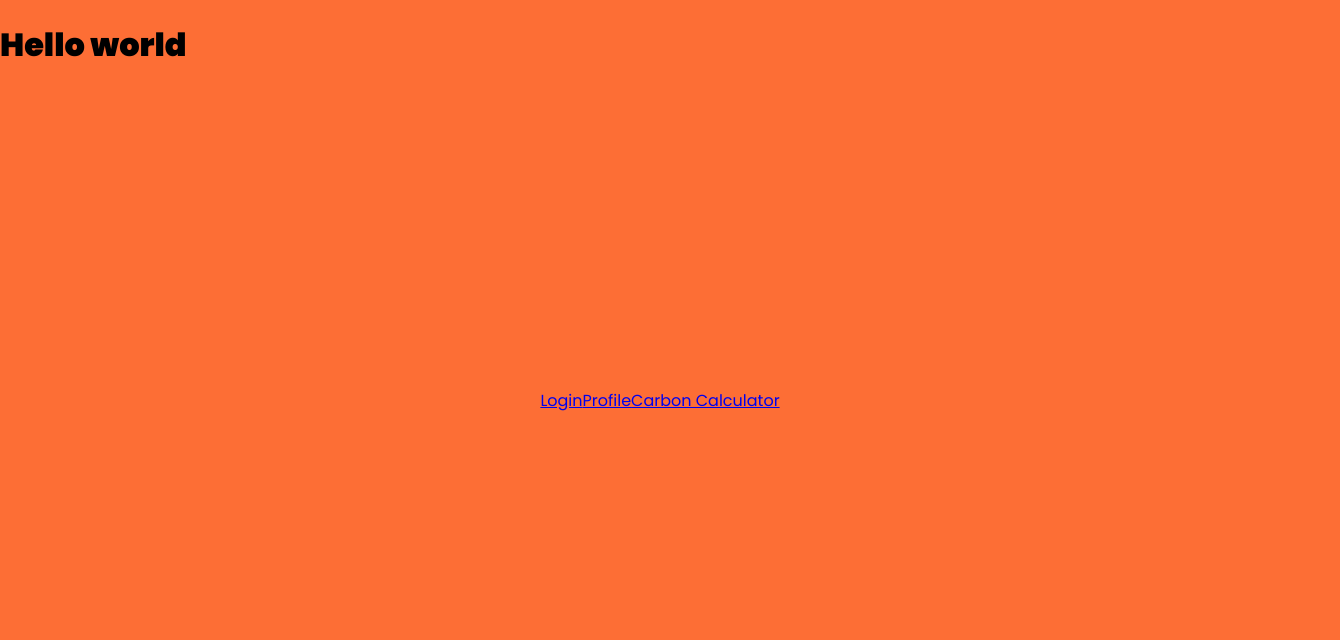
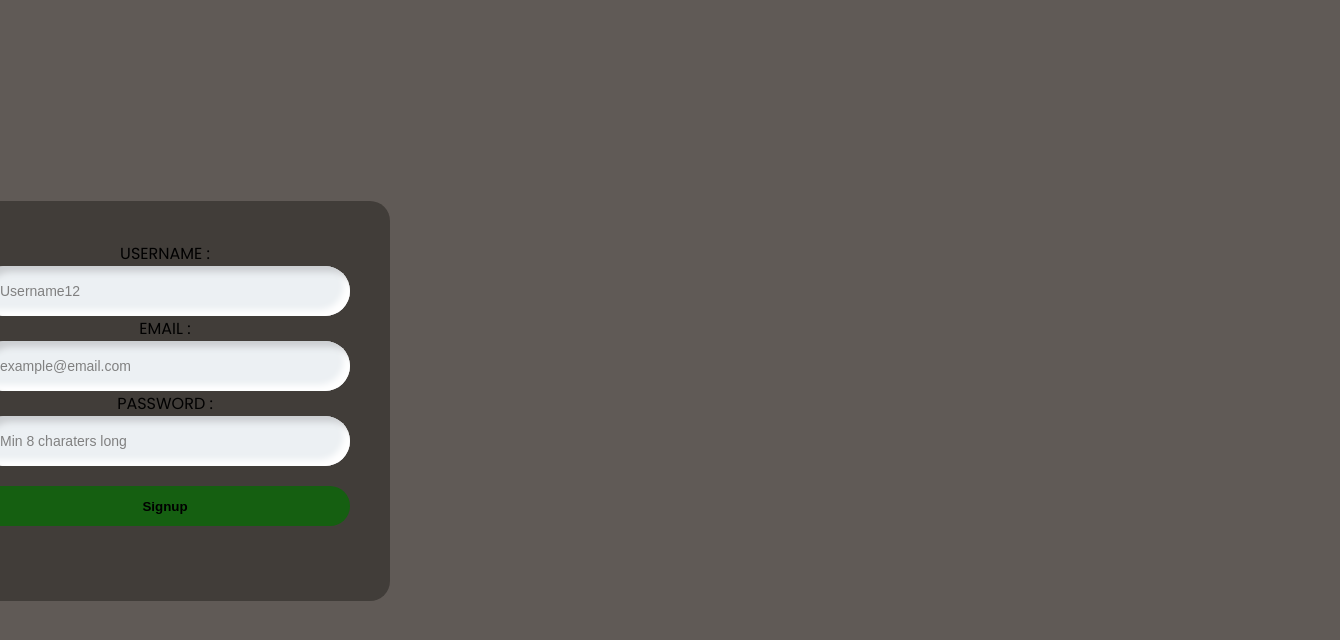
Before and after one commit to NLynch5/M30D5FE, a React (Create React App) app: page /signup in a window 1280 px wide. Shown: the top 640 px of the page, 1340 px wide, since content can reach past the window. Built offline with nearby package versions, Linux system fonts and the light colour scheme.

Commit message:
Signup not finished

```diff
--- a/src/App.js
+++ b/src/App.js
@@ -7,7 +7,8 @@ import Signup from "./components/signup";
 
 import "./App.css";
 import "./components/profile.css";
-import "./components/login.css";
+
+
 
 const App = () => {
   return (
@@ -16,15 +17,15 @@ const App = () => {
         <nav>
           <ul>
             <li className="endpoint">
-              <Link to="/">Login</Link>
+              <Link to="/"></Link>
             </li>
             <li className="endpoint">
               <Link id="link" to="/profile">
-                Profile
+
               </Link>
             </li>
             <li className="endpoint">
-              <Link to="/calculator">Carbon Calculator</Link>
+              <Link to="/calculator"></Link>
             </li>
           </ul>
         </nav>
--- a/src/components/login.js
+++ b/src/components/login.js
@@ -1,4 +1,5 @@
 import { Link } from "react-router-dom";
+
 
 const Login = () => {
   return (
--- a/src/components/signup.css
+++ b/src/components/signup.css
@@ -0,0 +1,95 @@
+@import url("https://fonts.googleapis.com/css2?family=Poppins:wght@400;900&display=swap");
+
+ul {
+  display: flex;
+  list-style-type: none;
+  text-align: center;
+  flex-direction: row;
+  justify-content: space-evenly;
+}
+
+body {
+  margin: 0;
+  width: 100vw;
+  height: 100vh;
+  background: #605a56;
+  display: flex;
+  align-items: center;
+  text-align: center;
+  justify-content: center;
+  place-items: center;
+  overflow: hidden;
+  font-family: poppins;
+}
+
+.s-container {
+  position: relative;
+  width: 450px;
+  height: 400px;
+  margin-bottom: 30px;
+  margin-right: 950px;
+  border-radius: 20px;
+  padding: 40px;
+  box-sizing: border-box;
+  background: #413d39;
+  /* box-shadow: 14px 14px 20px #4ce231, -14px -14px 20px #4ce231; */
+}
+
+.inputs {
+  text-align: left;
+  margin-top: 30px;
+}
+
+.s-label,
+input,
+button {
+  display: block;
+  width: 100%;
+  padding: 0;
+  border: none;
+  outline: none;
+  box-sizing: border-box;
+}
+
+.s-label {
+  margin-bottom: 4px;
+  text-align: left;
+}
+
+.s-label:nth-of-type(2) {
+  margin-top: 12px;
+}
+
+input::placeholder {
+  color: gray;
+}
+
+input {
+  background: #ecf0f3;
+  padding: 10px;
+  padding-left: 20px;
+  height: 50px;
+  font-size: 14px;
+  border-radius: 50px;
+  box-shadow: inset 6px 6px 6px #cbced1, inset -6px -6px 6px white;
+}
+
+.signup {
+  margin-top: 20px;
+  background: #0d660ad8;
+  height: 40px;
+  border-radius: 20px;
+  cursor: pointer;
+  font-weight: 900;
+  transition: 0.5s;
+}
+
+button:hover {
+  box-shadow: none;
+}
+
+h1 {
+  position: absolute;
+  top: 0;
+  left: 0;
+}
--- a/src/components/signup.js
+++ b/src/components/signup.js
@@ -1,5 +1,18 @@
+import "./signup.css";
+
 const Signup = () => {
-  return <h1>Hello world</h1>;
+  return <div className="s-container">
+    <div className="s-inputs">
+      <label>USERNAME :</label>
+      <input type="UserName" placeholder="Username12" />
+      <label>EMAIL :</label>
+      <input type="email" placeholder="example@email.com" />
+      <label>PASSWORD :</label>
+      <input type="password" placeholder="Min 8 charaters long" />
+
+      <button className="signup" type="submit">Signup</button>
+    </div>
+  </div>
 };
 
 export default Signup;
```
Also changed, not shown: src/utils/index.js (added, +35 -0 lines).
